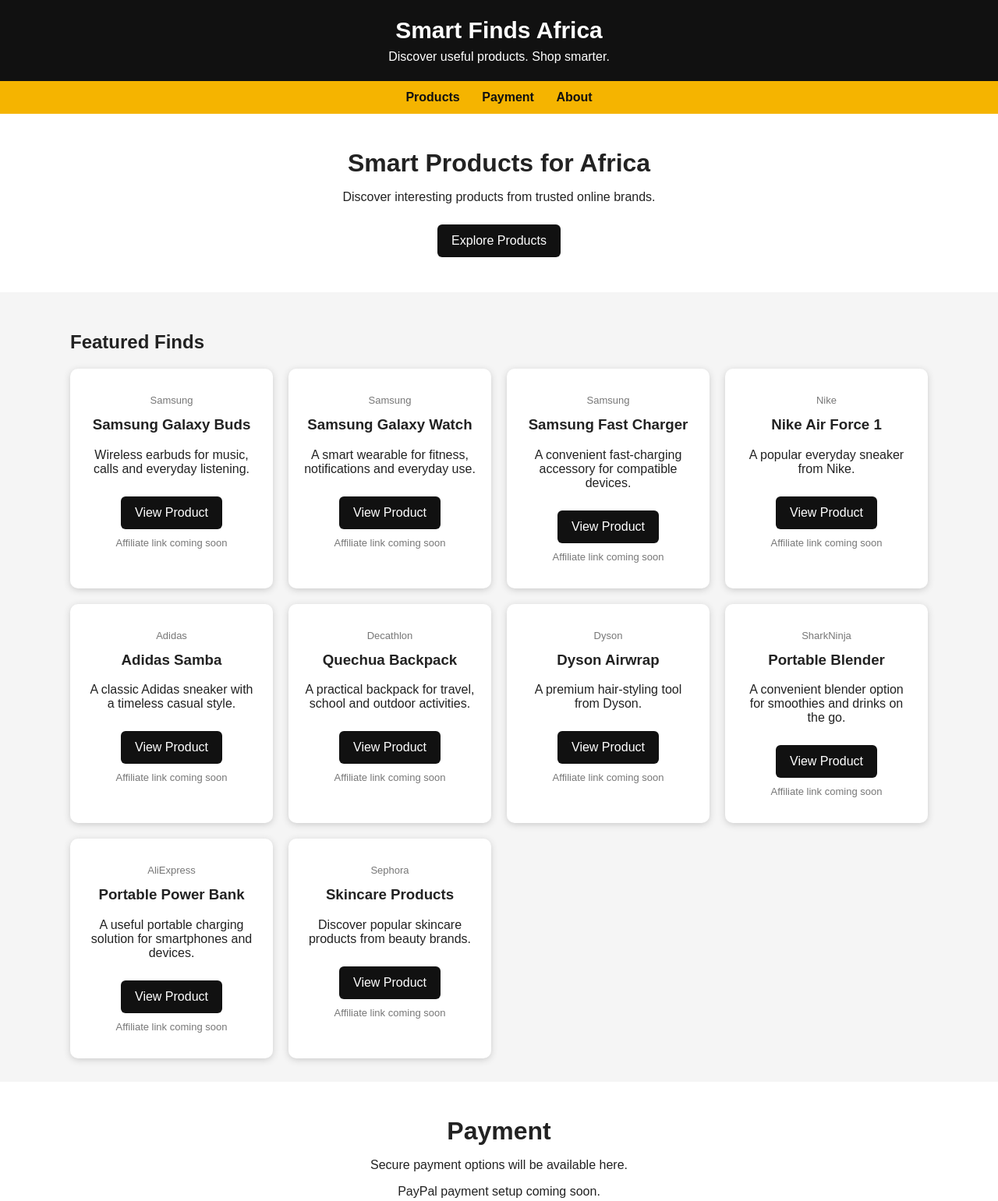
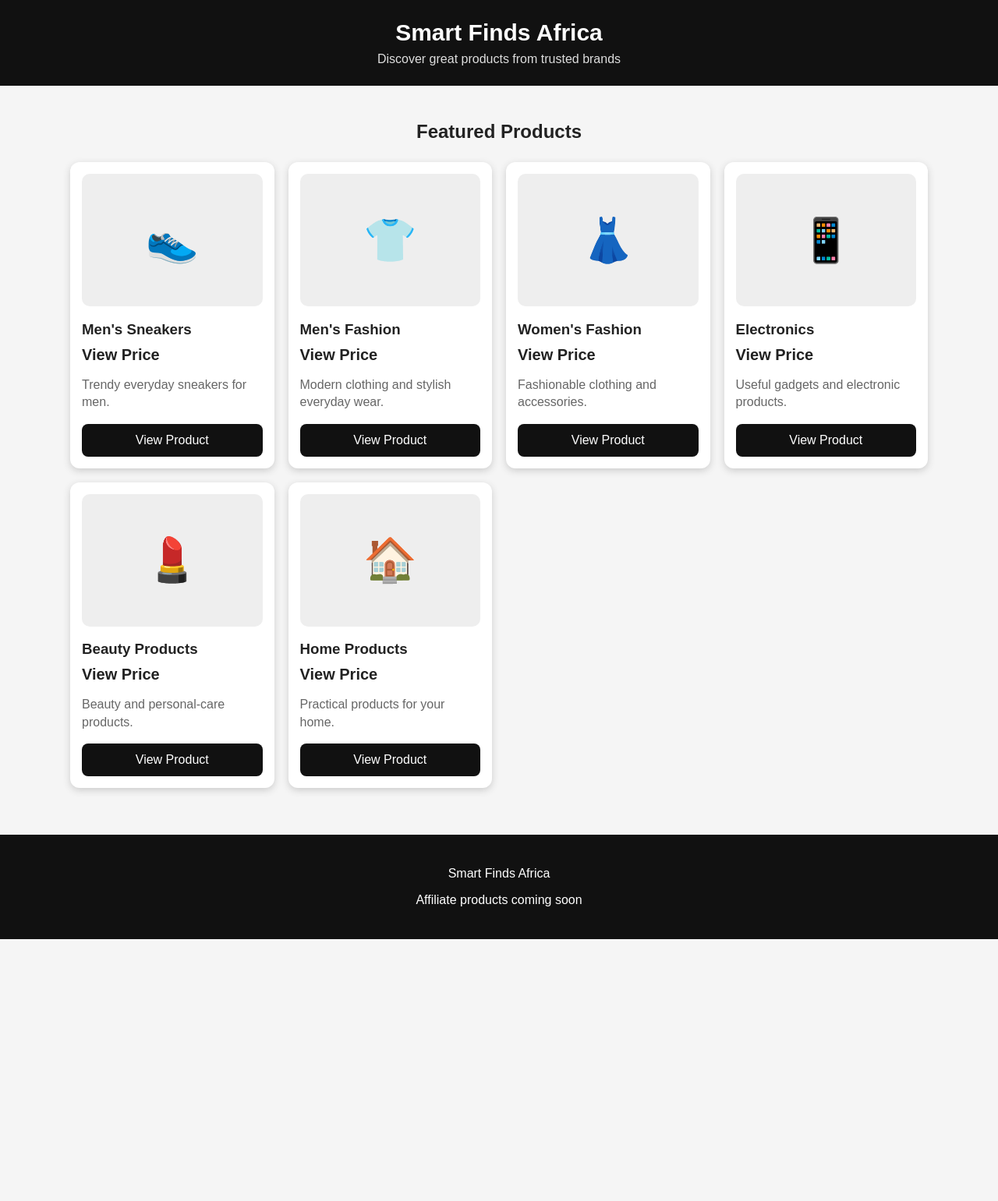
Before and after one commit to wanjohijoshua-hub/smart-finds-africa, a plain HTML site: page index.html in a window 1280 px wide. Shown: the top 1541 px of the page at 78% size. After the commit the page ends 1205 px from the top, so only its background shows below. Drawn offline with Linux system fonts and the light colour scheme.

Commit message:
Refactor index.html for better layout and content
Updated product listings and improved layout styles.

```diff
--- a/index.html
+++ b/index.html
@@ -1,111 +1,24 @@
-
 <!DOCTYPE html>
 <html lang="en">
 <head>
 <meta charset="UTF-8">
 <meta name="viewport" content="width=device-width, initial-scale=1.0">
 <title>Smart Finds Africa</title>
-
 <style>
-body{
-margin:0;
-font-family:Arial,sans-serif;
-background:#f5f5f5;
-color:#222;
-}
-
-header{
-background:#111;
-color:white;
-padding:22px;
-text-align:center;
-}
-
-header h1{
-margin:0;
-font-size:30px;
-}
-
-header p{
-margin:8px 0 0;
-}
-
-nav{
-background:#f5b400;
-padding:12px;
-text-align:center;
-}
-
-nav a{
-color:#111;
-text-decoration:none;
-margin:0 12px;
-font-weight:bold;
-}
-
-.hero{
-text-align:center;
-padding:45px 20px;
-background:white;
-}
-
-.hero h2{
-font-size:32px;
-margin:0 0 12px;
-}
-
-.products{
-max-width:1100px;
-margin:auto;
-padding:30px 20px;
-}
-
-.grid{
-display:grid;
-grid-template-columns:repeat(auto-fit,minmax(220px,1fr));
-gap:20px;
-}
-
-.card{
-background:white;
-border-radius:10px;
-padding:20px;
-text-align:center;
-box-shadow:0 2px 8px #ccc;
-}
-
-.card h3{
-margin-top:5px;
-}
-
-.category{
-font-size:13px;
-color:#777;
-}
-
-.button{
-display:inline-block;
-background:#111;
-color:white;
-padding:12px 18px;
-border-radius:6px;
-text-decoration:none;
-margin-top:10px;
-}
-
-.coming{
-font-size:13px;
-color:#777;
-margin-top:10px;
-}
-
-footer{
-background:#111;
-color:white;
-text-align:center;
-padding:25px;
-margin-top:30px;
-}
+body{margin:0;font-family:Arial,sans-serif;background:#f5f5f5;color:#222}
+header{background:#111;color:white;padding:25px 15px;text-align:center}
+header h1{margin:0;font-size:30px}
+header p{margin:8px 0 0;color:#ddd}
+.container{max-width:1100px;margin:auto;padding:20px}
+h2{text-align:center;margin:25px 0}
+.products{display:grid;grid-template-columns:repeat(auto-fit,minmax(220px,1fr));gap:18px}
+.card{background:white;border-radius:12px;padding:15px;box-shadow:0 3px 10px #ccc}
+.image{height:170px;background:#eee;border-radius:10px;display:flex;align-items:center;justify-content:center;font-size:55px}
+.card h3{margin-bottom:8px}
+.price{font-size:20px;font-weight:bold;margin:10px 0}
+.card p{color:#666;line-height:1.4}
+button{width:100%;padding:12px;border:0;border-radius:8px;background:#111;color:white;font-size:16px}
+footer{margin-top:40px;background:#111;color:white;text-align:center;padding:25px}
 </style>
 </head>
 
@@ -113,124 +26,69 @@
 
 <header>
 <h1>Smart Finds Africa</h1>
-<p>Discover useful products. Shop smarter.</p>
+<p>Discover great products from trusted brands</p>
 </header>
 
-<nav>
-<a href="#products">Products</a>
-<a href="#payment">Payment</a>
-<a href="#about">About</a>
-</nav>
+<div class="container">
 
-<section class="hero">
-<h2>Smart Products for Africa</h2>
-<p>Discover interesting products from trusted online brands.</p>
-<a class="button" href="#products">Explore Products</a>
-</section>
+<h2>Featured Products</h2>
 
-<section class="products" id="products">
-
-<h2>Featured Finds</h2>
-
-<div class="grid">
+<div class="products">
 
 <div class="card">
-<p class="category">Samsung</p>
-<h3>Samsung Galaxy Buds</h3>
-<p>Wireless earbuds for music, calls and everyday listening.</p>
-<a class="button" href="#" onclick="return false;">View Product</a>
-<p class="coming">Affiliate link coming soon</p>
+<div class="image">👟</div>
+<h3>Men's Sneakers</h3>
+<div class="price">View Price</div>
+<p>Trendy everyday sneakers for men.</p>
+<button>View Product</button>
 </div>
 
 <div class="card">
-<p class="category">Samsung</p>
-<h3>Samsung Galaxy Watch</h3>
-<p>A smart wearable for fitness, notifications and everyday use.</p>
-<a class="button" href="#" onclick="return false;">View Product</a>
-<p class="coming">Affiliate link coming soon</p>
+<div class="image">👕</div>
+<h3>Men's Fashion</h3>
+<div class="price">View Price</div>
+<p>Modern clothing and stylish everyday wear.</p>
+<button>View Product</button>
 </div>
 
 <div class="card">
-<p class="category">Samsung</p>
-<h3>Samsung Fast Charger</h3>
-<p>A convenient fast-charging accessory for compatible devices.</p>
-<a class="button" href="#" onclick="return false;">View Product</a>
-<p class="coming">Affiliate link coming soon</p>
+<div class="image">👗</div>
+<h3>Women's Fashion</h3>
+<div class="price">View Price</div>
+<p>Fashionable clothing and accessories.</p>
+<button>View Product</button>
 </div>
 
 <div class="card">
-<p class="category">Nike</p>
-<h3>Nike Air Force 1</h3>
-<p>A popular everyday sneaker from Nike.</p>
-<a class="button" href="#" onclick="return false;">View Product</a>
-<p class="coming">Affiliate link coming soon</p>
+<div class="image">📱</div>
+<h3>Electronics</h3>
+<div class="price">View Price</div>
+<p>Useful gadgets and electronic products.</p>
+<button>View Product</button>
 </div>
 
 <div class="card">
-<p class="category">Adidas</p>
-<h3>Adidas Samba</h3>
-<p>A classic Adidas sneaker with a timeless casual style.</p>
-<a class="button" href="#" onclick="return false;">View Product</a>
-<p class="coming">Affiliate link coming soon</p>
+<div class="image">💄</div>
+<h3>Beauty Products</h3>
+<div class="price">View Price</div>
+<p>Beauty and personal-care products.</p>
+<button>View Product</button>
 </div>
 
 <div class="card">
-<p class="category">Decathlon</p>
-<h3>Quechua Backpack</h3>
-<p>A practical backpack for travel, school and outdoor activities.</p>
-<a class="button" href="#" onclick="return false;">View Product</a>
-<p class="coming">Affiliate link coming soon</p>
-</div>
-
-<div class="card">
-<p class="category">Dyson</p>
-<h3>Dyson Airwrap</h3>
-<p>A premium hair-styling tool from Dyson.</p>
-<a class="button" href="#" onclick="return false;">View Product</a>
-<p class="coming">Affiliate link coming soon</p>
-</div>
-
-<div class="card">
-<p class="category">SharkNinja</p>
-<h3>Portable Blender</h3>
-<p>A convenient blender option for smoothies and drinks on the go.</p>
-<a class="button" href="#" onclick="return false;">View Product</a>
-<p class="coming">Affiliate link coming soon</p>
-</div>
-
-<div class="card">
-<p class="category">AliExpress</p>
-<h3>Portable Power Bank</h3>
-<p>A useful portable charging solution for smartphones and devices.</p>
-<a class="button" href="#" onclick="return false;">View Product</a>
-<p class="coming">Affiliate link coming soon</p>
-</div>
-
-<div class="card">
-<p class="category">Sephora</p>
-<h3>Skincare Products</h3>
-<p>Discover popular skincare products from beauty brands.</p>
-<a class="button" href="#" onclick="return false;">View Product</a>
-<p class="coming">Affiliate link coming soon</p>
+<div class="image">🏠</div>
+<h3>Home Products</h3>
+<div class="price">View Price</div>
+<p>Practical products for your home.</p>
+<button>View Product</button>
 </div>
 
 </div>
-</section>
-
-<section class="hero" id="payment">
-<h2>Payment</h2>
-<p>Secure payment options will be available here.</p>
-<p>PayPal payment setup coming soon.</p>
-</section>
-
-<section class="hero" id="about">
-<h2>About Smart Finds Africa</h2>
-<p>We bring interesting and useful products together in one convenient place.</p>
-<p>Our goal is to help shoppers discover products from trusted online brands.</p>
-</section>
+</div>
 
 <footer>
-<p>© 2026 Smart Finds Africa. All rights reserved.</p>
+<p>Smart Finds Africa</p>
+<p>Affiliate products coming soon</p>
 </footer>
 
 </body>
```
